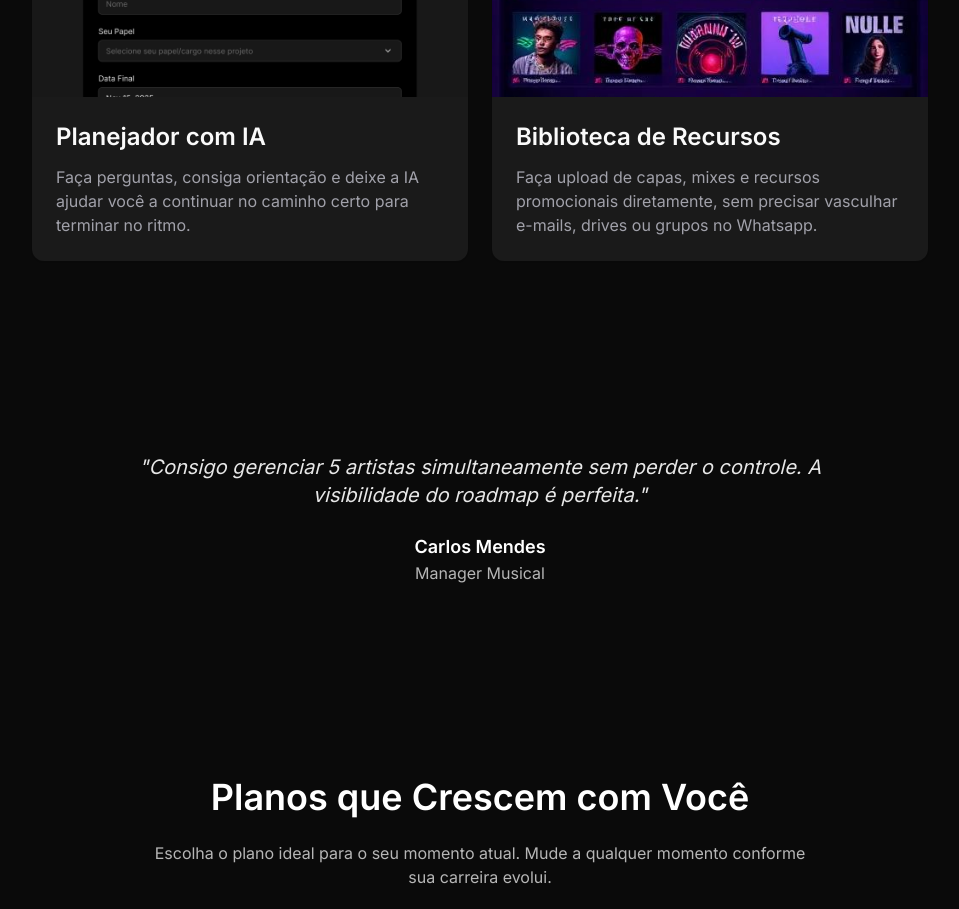
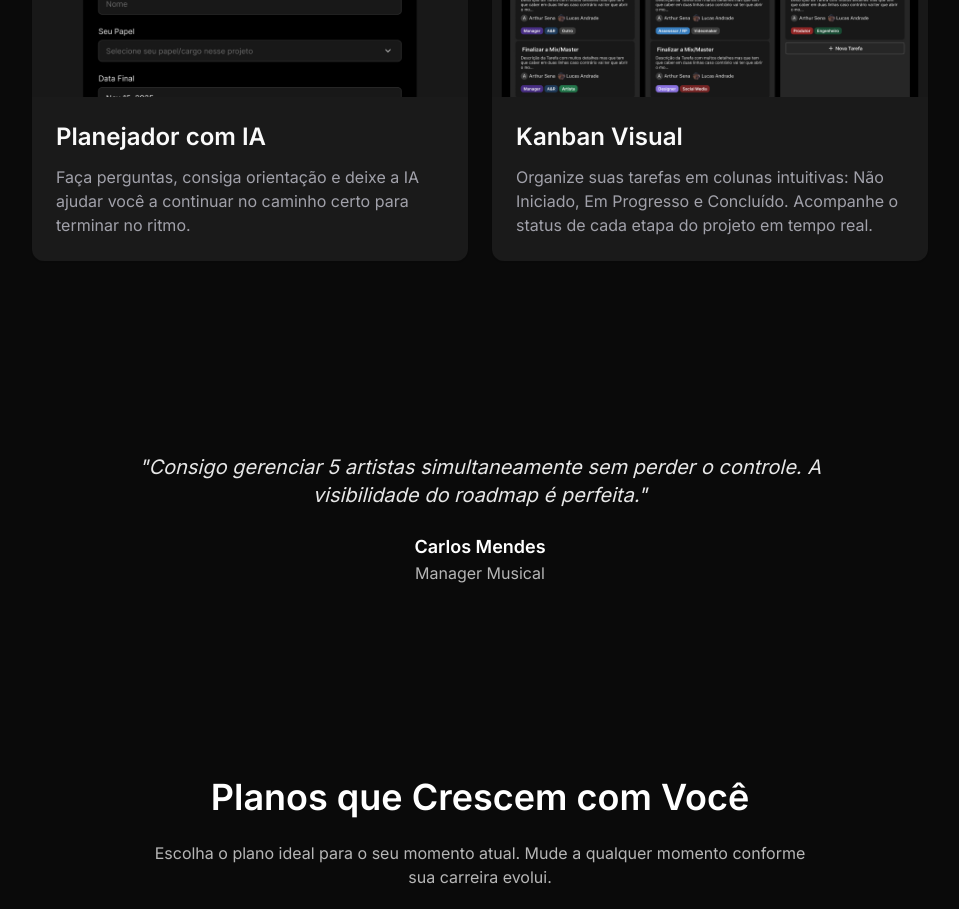
Before and after one commit to gustavohenriquepss/yeon-website, a React (Vite) app: page / in a window 1280 px wide. Shown: the part 2780-3689 px from the top of the page, without its empty margins (160-1119 px from the left). Built offline with nearby package versions, Linux system fonts and the light colour scheme.

Commit message:
Update "Recursos" card

```diff
--- a/src/components/home/FeaturesSection.tsx
+++ b/src/components/home/FeaturesSection.tsx
@@ -24,8 +24,8 @@ const FeaturesSection: React.FC = () => {
     },
     {
       image: resourceLibraryImg,
-      title: "Biblioteca de Recursos",
-      description: "Faça upload de capas, mixes e recursos promocionais diretamente, sem precisar vasculhar e-mails, drives ou grupos no Whatsapp."
+      title: "Kanban Visual",
+      description: "Organize suas tarefas em colunas intuitivas: Não Iniciado, Em Progresso e Concluído. Acompanhe o status de cada etapa do projeto em tempo real."
     }
   ];
 
```
Also changed, not shown: src/assets/feature-resource-library.jpg.
